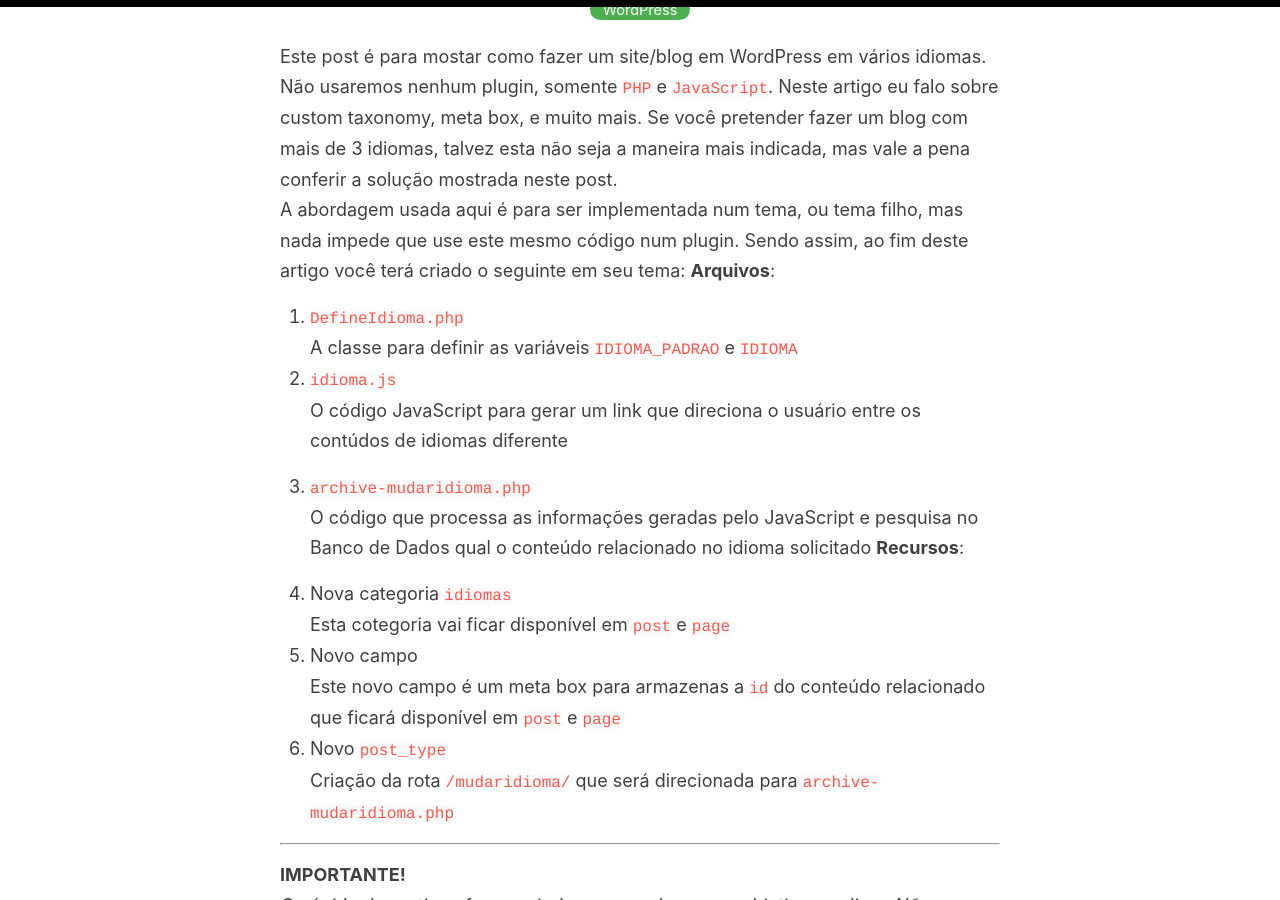
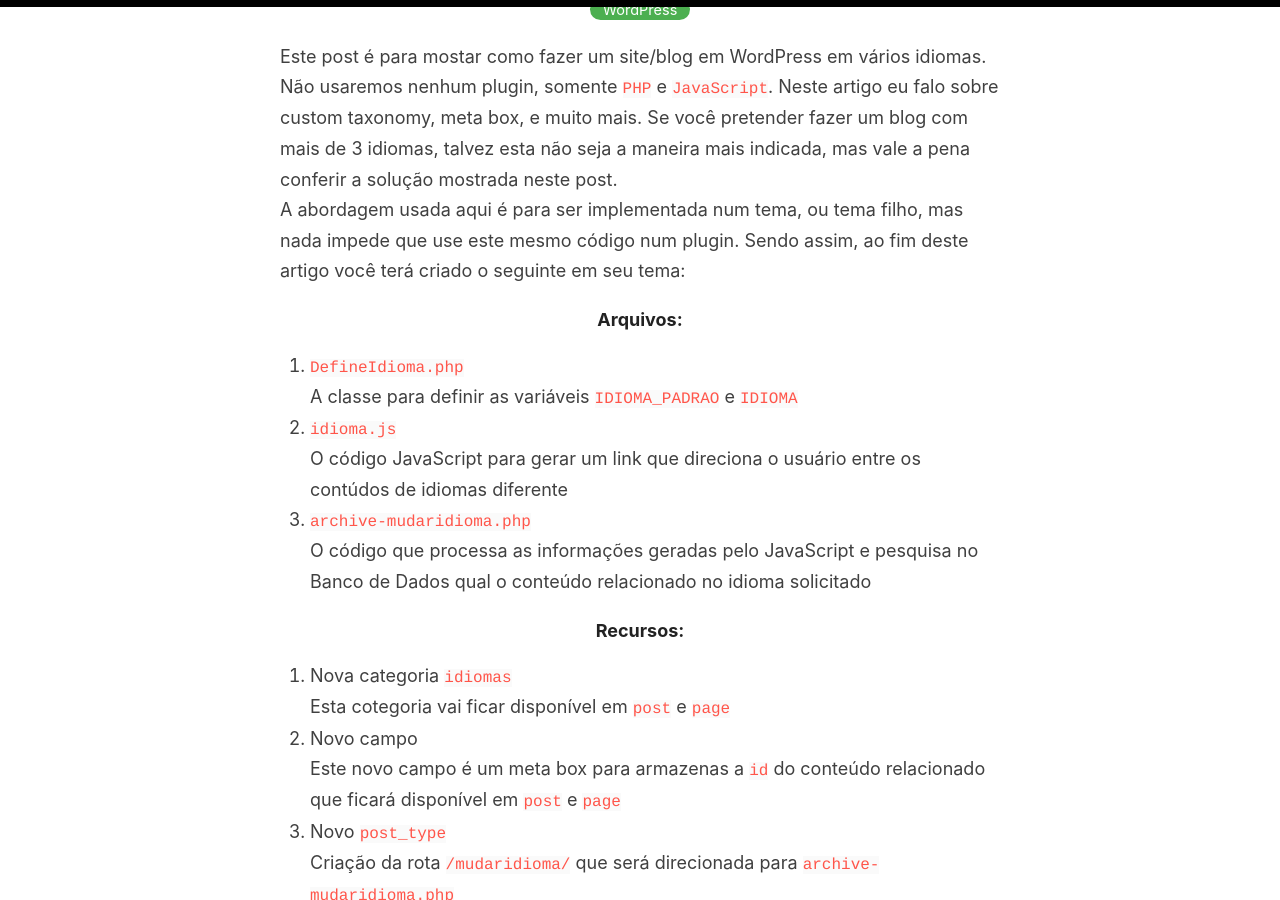
Before and after one commit to mrgenesis/mrgenesis, a Jekyll site: the page built from _posts/2020-04-17-WordPress-em-Vários-Idiomas.md.md, in a window 1280 px wide and 900 px high, scrolled down 247 px. Built offline with Jekyll 4.4.1, drawn with Linux system fonts in a browser that asks for light colours; comment, search, counter and statistics services are not loaded.

```diff
--- a/_posts/2020-04-17-WordPress-em-Vários-Idiomas.md.md
+++ b/_posts/2020-04-17-WordPress-em-Vários-Idiomas.md.md
@@ -6,7 +6,8 @@ excerpt: Neste post me proponho a apresentar para você uma maneira simples de c
 ---
 Este post é para mostar como fazer um site/blog em WordPress em vários idiomas. Não usaremos nenhum plugin, somente `PHP` e `JavaScript`. Neste artigo eu falo sobre custom taxonomy, meta box, e muito mais. Se você pretender fazer um blog com mais de 3 idiomas, talvez esta não seja a maneira mais indicada, mas vale a pena conferir a solução mostrada neste post.
 A abordagem usada aqui é para ser implementada num tema, ou tema filho, mas nada impede que use este mesmo código num plugin. Sendo assim, ao fim deste artigo você terá criado o seguinte em seu tema:
-**Arquivos**:
+
+#### Arquivos:
 
 1.  `DefineIdioma.php`
     A classe para definir as variáveis  `IDIOMA_PADRAO`  e  `IDIOMA`
@@ -14,7 +15,8 @@ A abordagem usada aqui é para ser implementada num tema, ou tema filho, mas nad
     O código JavaScript para gerar um link que direciona o usuário entre os contúdos de idiomas diferente
 3.  `archive-mudaridioma.php`
     O código que processa as informações geradas pelo JavaScript e pesquisa no Banco de Dados qual o conteúdo relacionado no idioma solicitado
-**Recursos**:
+
+#### Recursos:
 
 1.  Nova categoria  `idiomas`
     Esta cotegoria vai ficar disponível em  `post`  e  `page`
```
Also changed, not shown: other parts of _posts/2020-04-17-WordPress-em-Vários-Idiomas.md.md (+3 -0 lines).
